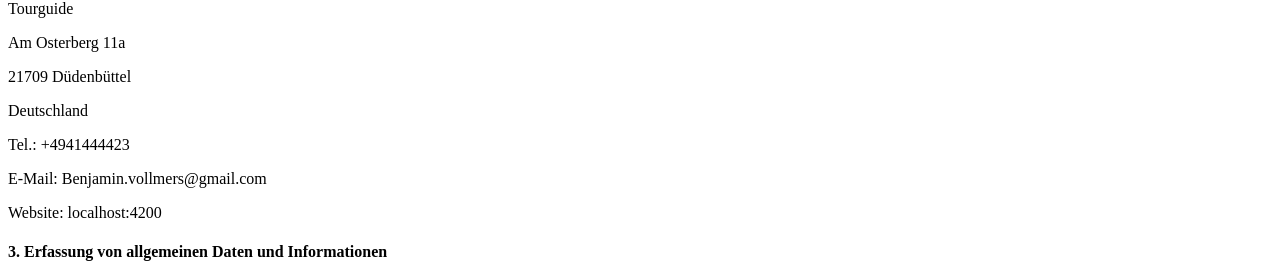
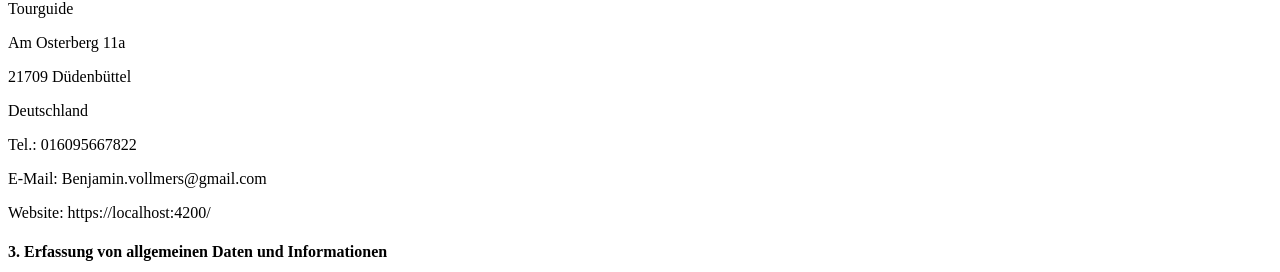
Before and after one commit to Benji4564/datenschutzverordnung, a plain HTML site: page index.html in a window 1280 px wide. Shown: the part 1690-1962 px from the top of the page. Drawn offline with Linux system fonts and the light colour scheme.

Commit message:
Update index.html

```diff
--- a/index.html
+++ b/index.html
@@ -56,9 +56,9 @@
 <p>Am Osterberg 11a</p>
 <p>21709 Düdenbüttel</p>
 <p>Deutschland</p>
-<p>Tel.: +4941444423</p>
+<p>Tel.: 016095667822</p>
 <p>E-Mail: Benjamin.vollmers@gmail.com</p>
-<p>Website: localhost:4200</p>
+<p>Website: https://localhost:4200/</p>
 
 <h4>3. Erfassung von allgemeinen Daten und Informationen</h4>
 <p>Die Internetseite der Tourguide erfasst mit jedem Aufruf der Internetseite durch eine betroffene Person oder ein automatisiertes System eine Reihe von allgemeinen Daten und Informationen. Diese allgemeinen Daten und Informationen werden in den Logfiles des Servers gespeichert. Erfasst werden können die (1) verwendeten Browsertypen und Versionen, (2) das vom zugreifenden System verwendete Betriebssystem, (3) die Internetseite, von welcher ein zugreifendes System auf unsere Internetseite gelangt (sogenannte Referrer), (4) die Unterwebseiten, welche über ein zugreifendes System auf unserer Internetseite angesteuert werden, (5) das Datum und die Uhrzeit eines Zugriffs auf die Internetseite, (6) eine Internet-Protokoll-Adresse (IP-Adresse), (7) der Internet-Service-Provider des zugreifenden Systems und (8) sonstige ähnliche Daten und Informationen, die der Gefahrenabwehr im Falle von Angriffen auf unsere informationstechnologischen Systeme dienen.</p>
```
